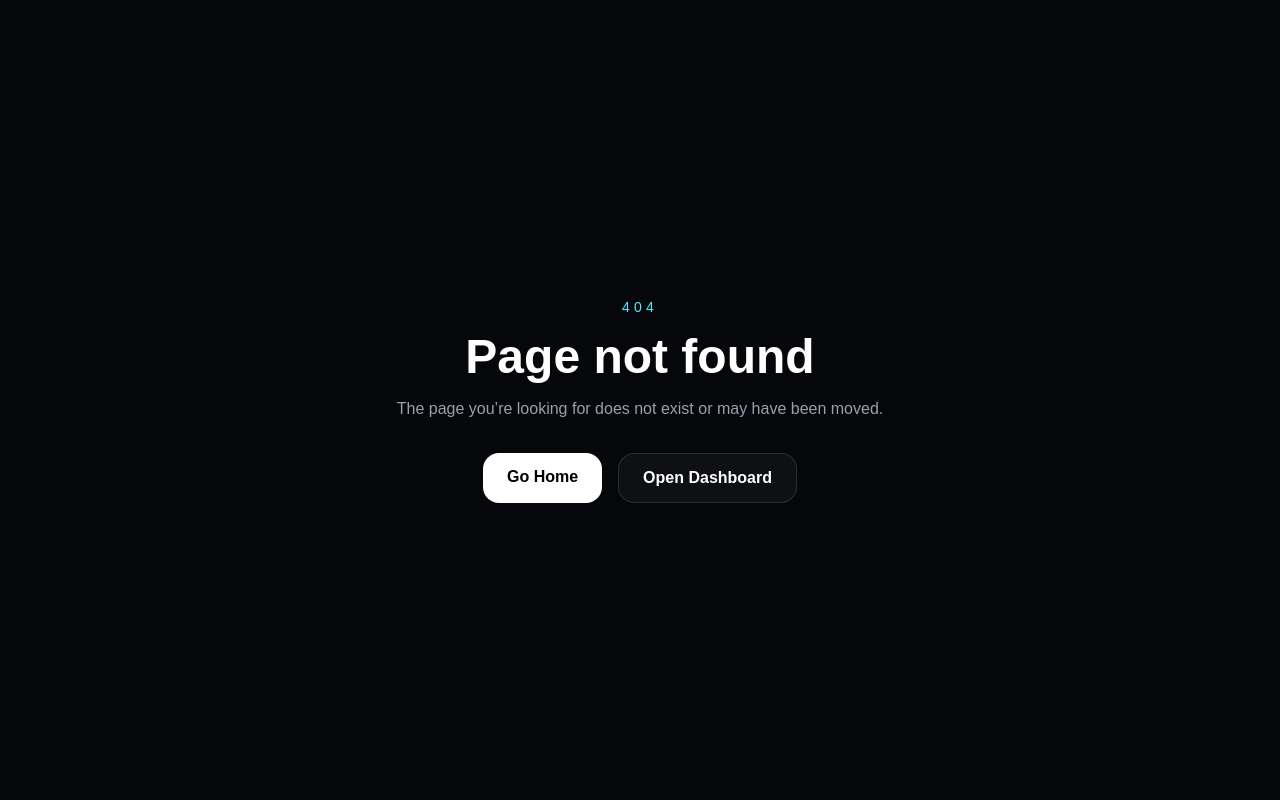
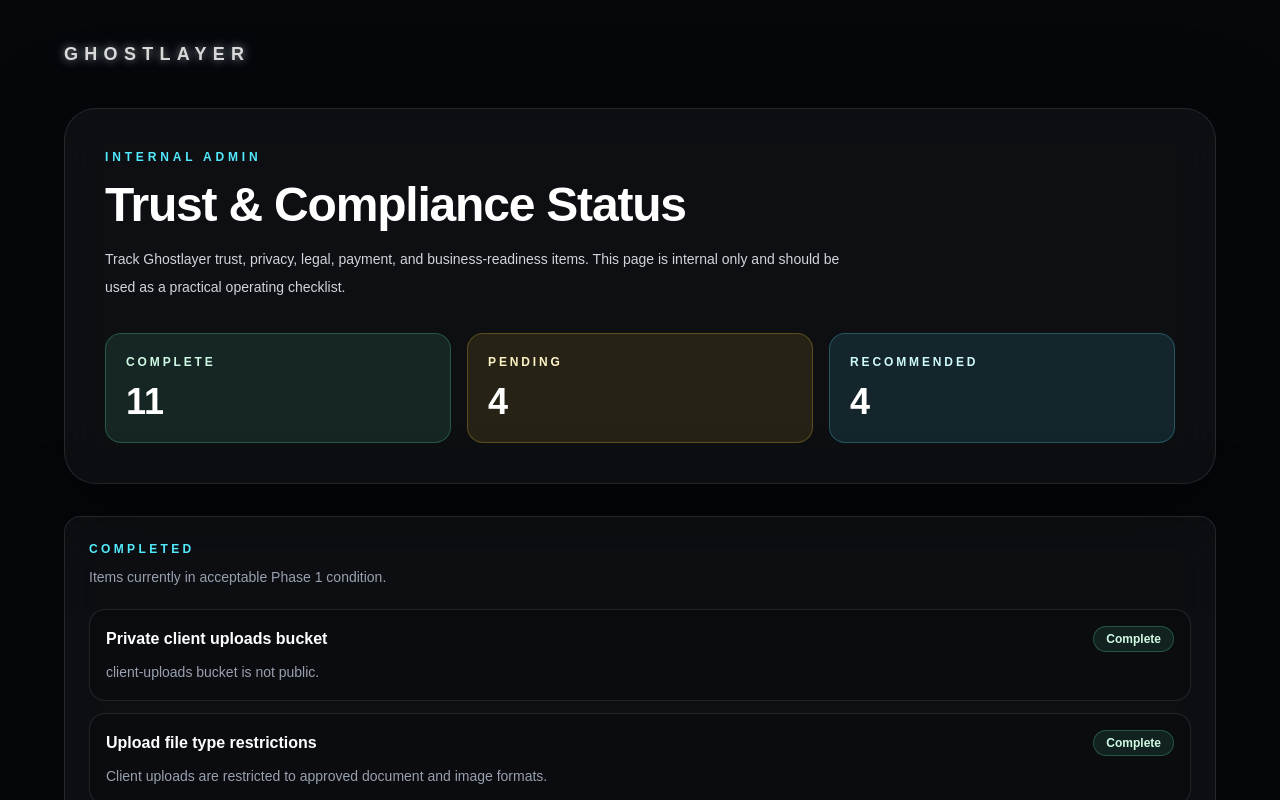
Before and after one commit to DexTheAIBusinessman/ghostlayer, a Next.js app: page /admin/trust-compliance in a window 1280 px wide. Before the commit this address had no page. Shown: the top 800 px of the page. Built offline with nearby package versions, Linux system fonts and the light colour scheme.

Commit message:
add admin trust compliance checklist

```diff
--- /dev/null
+++ b/app/admin/trust-compliance/page.tsx
@@ -0,0 +1,245 @@
+export const metadata = {
+  title: "Trust & Compliance | Ghostlayer Admin",
+  description: "Internal Ghostlayer trust and compliance checklist.",
+};
+
+type ChecklistItem = {
+  label: string;
+  status: "complete" | "pending" | "recommended";
+  note: string;
+};
+
+const completed: ChecklistItem[] = [
+  {
+    label: "Private client uploads bucket",
+    status: "complete",
+    note: "client-uploads bucket is not public.",
+  },
+  {
+    label: "Upload file type restrictions",
+    status: "complete",
+    note: "Client uploads are restricted to approved document and image formats.",
+  },
+  {
+    label: "Upload size restriction",
+    status: "complete",
+    note: "Application-level upload limit is enforced.",
+  },
+  {
+    label: "Protected admin routes",
+    status: "complete",
+    note: "Admin routes require authentication.",
+  },
+  {
+    label: "Protected admin download route",
+    status: "complete",
+    note: "Client uploads are downloaded through protected server route.",
+  },
+  {
+    label: "Privacy Policy strengthened",
+    status: "complete",
+    note: "Covers uploads, messages, monitoring updates, third-party tools, security, and retention requests.",
+  },
+  {
+    label: "Terms of Service strengthened",
+    status: "complete",
+    note: "Covers client portal use, uploads, access codes, prohibited misuse, and no guaranteed outcomes.",
+  },
+  {
+    label: "Service Agreement strengthened",
+    status: "complete",
+    note: "Covers scope, deliverables, uploaded materials, client responsibilities, and limitations.",
+  },
+  {
+    label: "Refund Policy aligned",
+    status: "complete",
+    note: "Covers started work, uploaded materials, portal messages, reports, monitoring updates, and chargebacks.",
+  },
+  {
+    label: "Legal pages in sitemap",
+    status: "complete",
+    note: "Terms, privacy, refund policy, and service agreement are included.",
+  },
+  {
+    label: "Start workflow legal acknowledgement",
+    status: "complete",
+    note: "Submission/purchase flow links to Terms, Privacy, Refund Policy, and Service Agreement.",
+  },
+];
+
+const pending: ChecklistItem[] = [
+  {
+    label: "Basic business insurance quote",
+    status: "pending",
+    note: "Get quotes for general liability and professional liability / E&O coverage.",
+  },
+  {
+    label: "Business bank account",
+    status: "pending",
+    note: "Open a separate account for Stripe payouts and business expenses.",
+  },
+  {
+    label: "Bookkeeping setup",
+    status: "pending",
+    note: "Set up QuickBooks, Wave, Xero, or a simple bookkeeping workflow for income, Stripe fees, refunds, and expenses.",
+  },
+  {
+    label: "North Carolina license confirmation",
+    status: "pending",
+    note: "Confirm whether state, county, or city business license / privilege license requirements apply.",
+  },
+];
+
+const recommended: ChecklistItem[] = [
+  {
+    label: "Add legal acknowledgement to Stripe checkout/session flow",
+    status: "recommended",
+    note: "Confirm checkout/payment page or Stripe redirect flow references Terms, Privacy, Refund Policy, and Service Agreement.",
+  },
+  {
+    label: "Add admin trust checklist link",
+    status: "recommended",
+    note: "Add this page to the admin navigation so it is easy to revisit.",
+  },
+  {
+    label: "Create client data deletion process",
+    status: "recommended",
+    note: "Document how to handle deletion/correction requests for uploads, reports, messages, and records.",
+  },
+  {
+    label: "Create incident response note",
+    status: "recommended",
+    note: "Keep a short internal process for security incidents, mistaken access, upload problems, or payment disputes.",
+  },
+];
+
+function StatusBadge({ status }: { status: ChecklistItem["status"] }) {
+  const label =
+    status === "complete"
+      ? "Complete"
+      : status === "pending"
+        ? "Pending"
+        : "Recommended";
+
+  const className =
+    status === "complete"
+      ? "border-emerald-300/25 bg-emerald-300/10 text-emerald-100"
+      : status === "pending"
+        ? "border-amber-300/25 bg-amber-300/10 text-amber-100"
+        : "border-cyan-300/25 bg-cyan-300/10 text-cyan-100";
+
+  return (
+    <span className={`rounded-full border px-3 py-1 text-xs font-semibold ${className}`}>
+      {label}
+    </span>
+  );
+}
+
+function ChecklistSection({
+  title,
+  description,
+  items,
+}: {
+  title: string;
+  description: string;
+  items: ChecklistItem[];
+}) {
+  return (
+    <section className="rounded-2xl border border-white/10 bg-white/[0.035] p-6 shadow-[0_24px_100px_rgba(0,0,0,0.35)] backdrop-blur-xl">
+      <div className="mb-5">
+        <p className="text-xs font-bold uppercase tracking-[0.28em] text-cyan-300">
+          {title}
+        </p>
+        <p className="mt-2 text-sm leading-6 text-gray-400">{description}</p>
+      </div>
+
+      <div className="space-y-3">
+        {items.map((item) => (
+          <div
+            key={item.label}
+            className="rounded-2xl border border-white/10 bg-black/20 p-4"
+          >
+            <div className="flex flex-wrap items-center justify-between gap-3">
+              <h2 className="font-semibold text-white">{item.label}</h2>
+              <StatusBadge status={item.status} />
+            </div>
+            <p className="mt-2 text-sm leading-6 text-gray-400">{item.note}</p>
+          </div>
+        ))}
+      </div>
+    </section>
+  );
+}
+
+export default function TrustCompliancePage() {
+  const completedCount = completed.length;
+  const pendingCount = pending.length;
+  const recommendedCount = recommended.length;
+
+  return (
+    <main className="min-h-screen bg-[#05070b] px-6 py-10 text-white sm:px-8 lg:px-10">
+      <section className="mx-auto max-w-6xl">
+        <a
+          href="/admin"
+          className="homepageLogoGlow inline-block text-lg font-bold tracking-[0.35em] text-white"
+        >
+          GHOSTLAYER
+        </a>
+
+        <div className="mt-10 rounded-[2rem] border border-white/10 bg-white/[0.035] p-6 shadow-[0_24px_100px_rgba(0,0,0,0.35)] backdrop-blur-xl sm:p-10">
+          <p className="text-xs font-bold uppercase tracking-[0.32em] text-cyan-300">
+            Internal Admin
+          </p>
+          <h1 className="mt-4 text-4xl font-bold tracking-tight sm:text-5xl">
+            Trust & Compliance Status
+          </h1>
+          <p className="mt-4 max-w-3xl text-sm leading-7 text-gray-300">
+            Track Ghostlayer trust, privacy, legal, payment, and business-readiness items.
+            This page is internal only and should be used as a practical operating checklist.
+          </p>
+
+          <div className="mt-8 grid gap-4 md:grid-cols-3">
+            <div className="rounded-2xl border border-emerald-300/25 bg-emerald-300/10 p-5">
+              <p className="text-xs font-bold uppercase tracking-[0.24em] text-emerald-100">
+                Complete
+              </p>
+              <p className="mt-3 text-4xl font-bold">{completedCount}</p>
+            </div>
+            <div className="rounded-2xl border border-amber-300/25 bg-amber-300/10 p-5">
+              <p className="text-xs font-bold uppercase tracking-[0.24em] text-amber-100">
+                Pending
+              </p>
+              <p className="mt-3 text-4xl font-bold">{pendingCount}</p>
+            </div>
+            <div className="rounded-2xl border border-cyan-300/25 bg-cyan-300/10 p-5">
+              <p className="text-xs font-bold uppercase tracking-[0.24em] text-cyan-100">
+                Recommended
+              </p>
+              <p className="mt-3 text-4xl font-bold">{recommendedCount}</p>
+            </div>
+          </div>
+        </div>
+
+        <div className="mt-8 grid gap-6">
+          <ChecklistSection
+            title="Completed"
+            description="Items currently in acceptable Phase 1 condition."
+            items={completed}
+          />
+
+          <ChecklistSection
+            title="Pending Business Setup"
+            description="Non-code business tasks that still need to be handled outside the app."
+            items={pending}
+          />
+
+          <ChecklistSection
+            title="Recommended Next Improvements"
+            description="Useful next steps after the basic trust foundation is in place."
+            items={recommended}
+          />
+        </div>
+      </section>
+    </main>
+  );
+}
```
